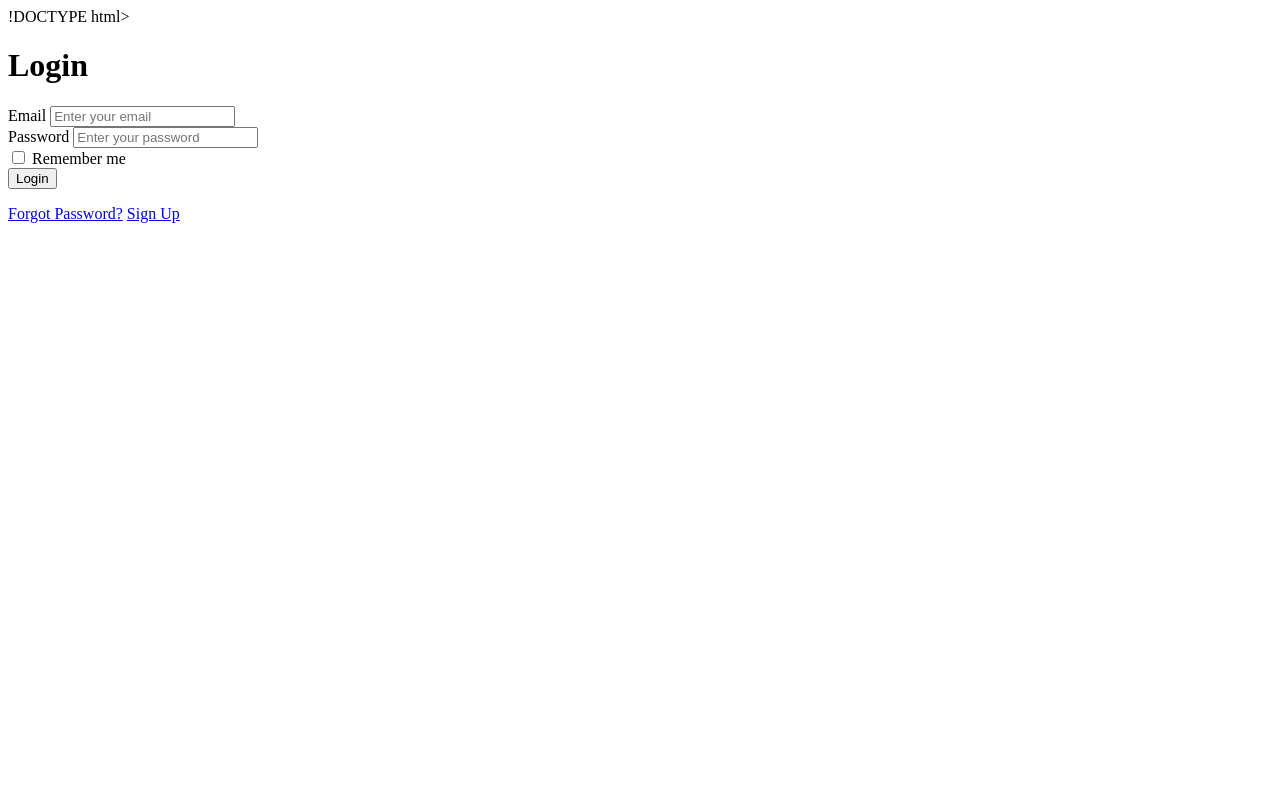
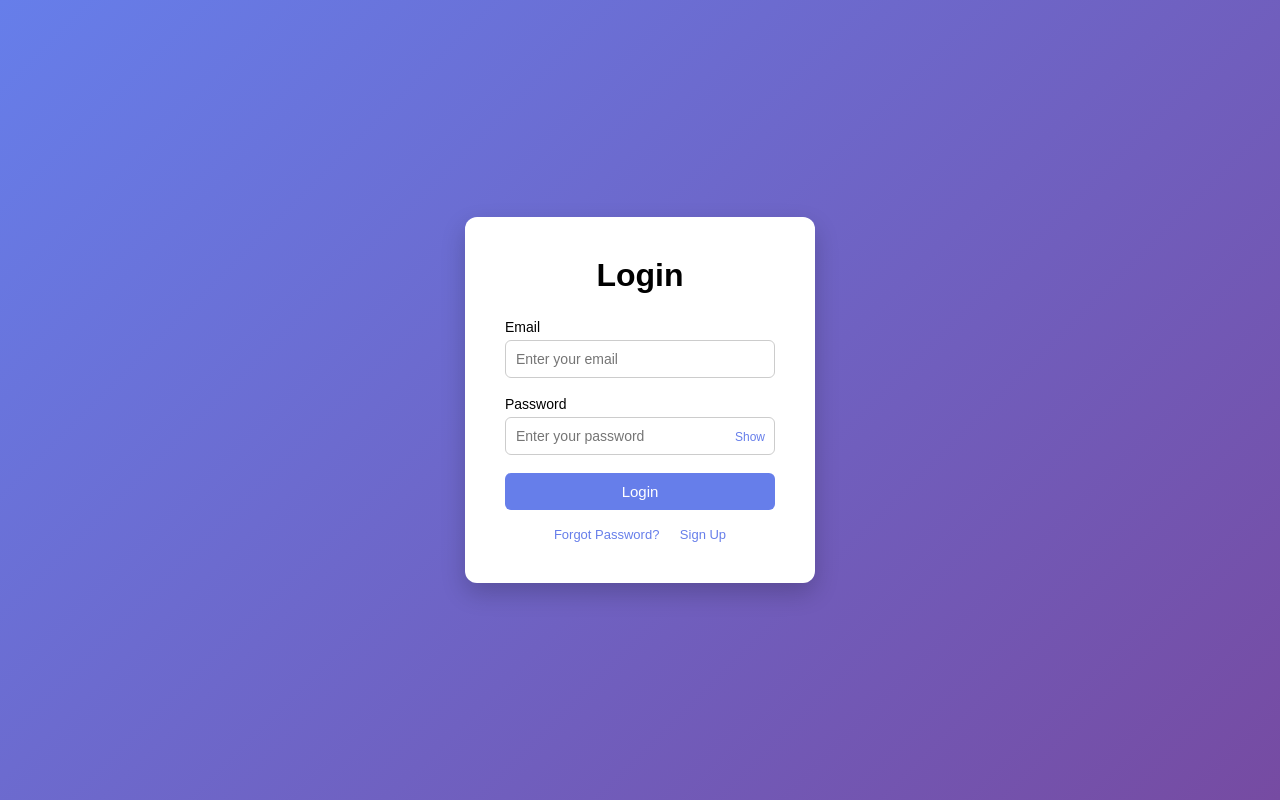
Before and after one commit to Dhaneswar2003/D, a plain HTML site: page index.html in a window 1280 px wide. Drawn offline with Linux system fonts and the light colour scheme.

Commit message:
Updated login page with advanced features

```diff
--- a/index.html
+++ b/index.html
@@ -1,44 +1,185 @@
-!DOCTYPE html>
+<!DOCTYPE html>
 <html lang="en">
 <head>
     <meta charset="UTF-8">
+    <title>Advanced Login</title>
     <meta name="viewport" content="width=device-width, initial-scale=1.0">
-    <title>Login</title>
-    <link rel="stylesheet" href="style.css">
+
+    <style>
+        * {
+            box-sizing: border-box;
+            margin: 0;
+            padding: 0;
+            font-family: Arial, sans-serif;
+        }
+
+        body {
+            height: 100vh;
+            display: flex;
+            justify-content: center;
+            align-items: center;
+            background: linear-gradient(135deg, #667eea, #764ba2);
+        }
+
+        .login-container {
+            background: #fff;
+            padding: 40px;
+            width: 350px;
+            border-radius: 12px;
+            box-shadow: 0 10px 25px rgba(0,0,0,0.2);
+        }
+
+        h1 {
+            text-align: center;
+            margin-bottom: 25px;
+        }
+
+        .form-group {
+            margin-bottom: 18px;
+            position: relative;
+        }
+
+        label {
+            font-size: 14px;
+            margin-bottom: 5px;
+            display: block;
+        }
+
+        input {
+            width: 100%;
+            padding: 10px;
+            border-radius: 6px;
+            border: 1px solid #ccc;
+            font-size: 14px;
+        }
+
+        input:focus {
+            border-color: #667eea;
+            outline: none;
+        }
+
+        .error {
+            color: red;
+            font-size: 12px;
+            margin-top: 5px;
+        }
+
+        .toggle-password {
+            position: absolute;
+            right: 10px;
+            top: 34px;
+            cursor: pointer;
+            font-size: 12px;
+            color: #667eea;
+        }
+
+        .login-btn {
+            width: 100%;
+            padding: 10px;
+            border: none;
+            background: #667eea;
+            color: white;
+            border-radius: 6px;
+            font-size: 15px;
+            cursor: pointer;
+            transition: 0.3s;
+        }
+
+        .login-btn:hover {
+            background: #5a67d8;
+        }
+
+        .footer-links {
+            margin-top: 15px;
+            text-align: center;
+        }
+
+        .footer-links a {
+            text-decoration: none;
+            color: #667eea;
+            font-size: 13px;
+            margin: 0 8px;
+        }
+
+        .success {
+            color: green;
+            text-align: center;
+            margin-top: 10px;
+        }
+    </style>
 </head>
+
 <body>
+
 <div class="login-container">
-        <div class="login-box">
     <h1>Login</h1>
-            <form id="loginForm">
+
+    <form id="loginForm" novalidate>
         <div class="form-group">
-                    <label for="email">Email</label>
-                    <input type="email" id="email" name="email" placeholder="Enter your email" required>
-                </div>
-                <div class="form-group">
-                    <label for="password">Password</label>
-                    <input type="password" id="password" name="password" placeholder="Enter your password" required>
+            <label>Email</label>
+            <input type="email" id="email" placeholder="Enter your email">
+            <div class="error" id="emailError"></div>
         </div>
 
-                <div class="form-group checkbox">
-                    <input type="checkbox" id="remember" name="remember">
-                    <label for="remember">Remember me</label>
+        <div class="form-group">
+            <label>Password</label>
+            <input type="password" id="password" placeholder="Enter your password">
+            <span class="toggle-password" onclick="togglePassword()">Show</span>
+            <div class="error" id="passwordError"></div>
         </div>
 
         <button type="submit" class="login-btn">Login</button>
+        <div class="success" id="successMsg"></div>
     </form>
 
     <div class="footer-links">
-                <a href="#forgot">Forgot Password?</a>
-                <a href="#signup">Sign Up</a>
+        <a href="#">Forgot Password?</a>
+        <a href="#">Sign Up</a>
     </div>
 </div>
-    </div>
+
 <script>
-        document.getElementById('loginForm').addEventListener('submit', function(e) {
+    const form = document.getElementById('loginForm');
+    const email = document.getElementById('email');
+    const password = document.getElementById('password');
+
+    form.addEventListener('submit', function (e) {
         e.preventDefault();
-            alert('Login functionality would be implemented here.');
+
+        let valid = true;
+
+        document.getElementById('emailError').textContent = "";
+        document.getElementById('passwordError').textContent = "";
+        document.getElementById('successMsg').textContent = "";
+
+        // Email validation
+        const emailPattern = /^[^ ]+@[^ ]+\.[a-z]{2,3}$/;
+
+        if (!email.value.match(emailPattern)) {
+            document.getElementById('emailError').textContent = "Enter a valid email address";
+            valid = false;
+        }
+
+        // Password validation
+        if (password.value.length < 6) {
+            document.getElementById('passwordError').textContent = "Password must be at least 6 characters";
+            valid = false;
+        }
+
+        if (valid) {
+            document.getElementById('successMsg').textContent = "Login Successful!";
+            form.reset();
+        }
     });
+
+    function togglePassword() {
+        if (password.type === "password") {
+            password.type = "text";
+        } else {
+            password.type = "password";
+        }
+    }
 </script>
+
 </body>
 </html>
```
Also changed, not shown: 2 other files. Lines whose indentation alone changed are shown as unchanged.
